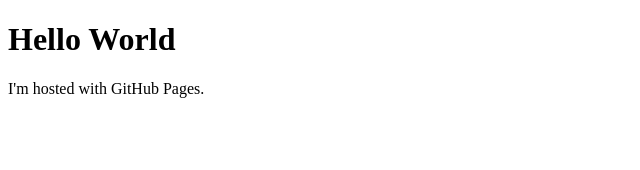
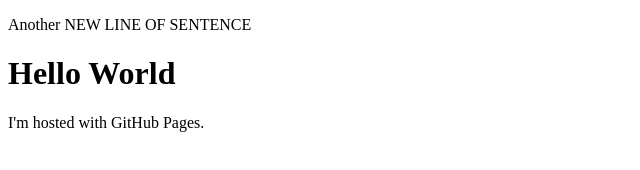
Before and after one commit to yukil-30/Portfolio, a plain HTML site: page main.html in a window 1280 px wide. Shown: the whole page, without its empty margins (0-640 px from the left). Drawn offline with Linux system fonts and the light colour scheme.

Commit message:
Update to main.html

```diff
--- a/main.html
+++ b/main.html
@@ -1,6 +1,7 @@
 <!DOCTYPE html>
 <html>
   <body>
+    <p>Another NEW LINE OF SENTENCE</p>
     <h1>Hello World</h1>
     <p>I'm hosted with GitHub Pages.</p>
   </body>
```
